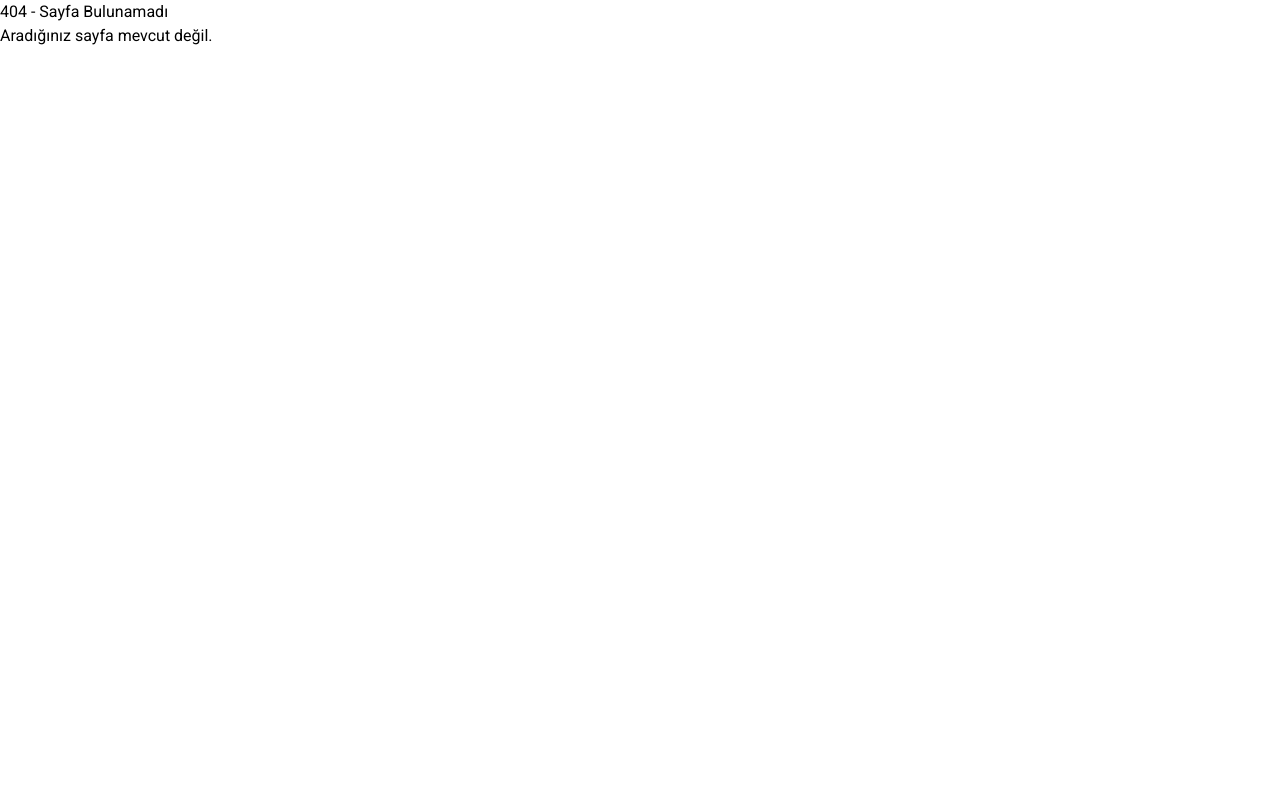
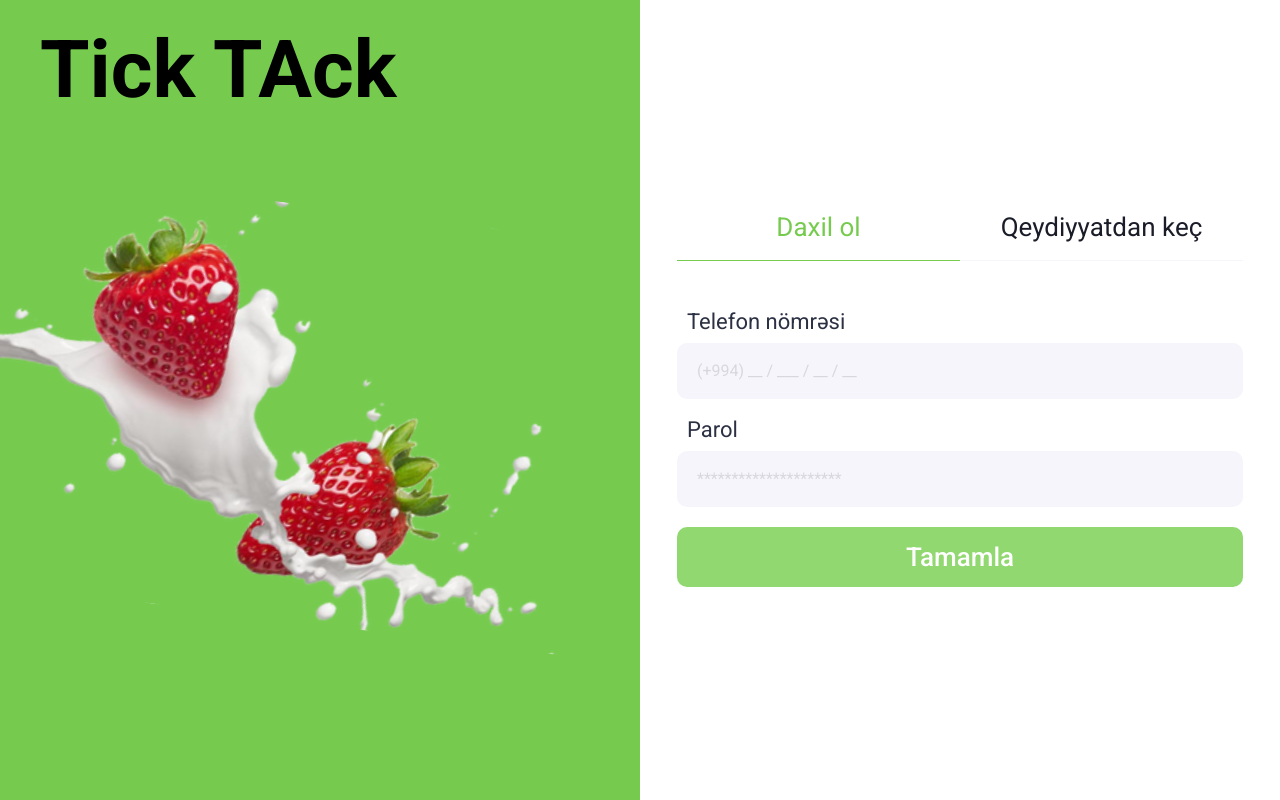
Before and after one commit to MahmudovSoltan/tick-tack-e-commers, a Next.js app: page /auth in a window 1280 px wide. Before the commit this address had no page. Built offline with nearby package versions, Linux system fonts and the light colour scheme.

Commit message:
add login and register page

```diff
--- /dev/null
+++ b/app/(auth)/auth/page.tsx
@@ -0,0 +1,14 @@
+import AuthLeft from '@/app/components/auth/AuthLeft'
+import '../css/auth.css'
+import AuthRight from '@/app/components/auth/AuthRight'
+
+const AuthPage = () => {
+  return (
+    <div className='flex'>
+      <AuthLeft/>
+      <AuthRight/>
+    </div>
+  )
+}
+
+export default AuthPage
--- /dev/null
+++ b/app/(auth)/css/auth.css
@@ -0,0 +1,77 @@
+.auth_left_container {
+  width: 50%;
+  height: 100vh;
+  background-image: url("../../assets/images/22dfe026465d36f83c8d1abce628fa92\ 1.svg");
+  background-position: center;
+  background-repeat: no-repeat;
+  background-size: contain;
+  background-color: #76cb4f;
+}
+.register_title {
+  font-weight: 800;
+  font-size: 80px;
+  line-height: 100%;
+  letter-spacing: 3%;
+  margin-left: 40px;
+  margin-top: 30px;
+}
+.auth_right_container {
+  width: 50%;
+  display: flex;
+  flex-direction: column;
+  justify-content: center;
+  align-items: center;
+}
+.auth_header_container {
+  display: flex;
+  align-items: center;
+  justify-content: center;
+  width: 100%;
+}
+.auth_header_container li {
+  width: 283px;
+  border-bottom: 1px solid #f6f5fb;
+  text-align: center;
+  padding-bottom: 20px;
+  font-weight: 400;
+  font-size: 26px;
+  line-height: 100%;
+  color: #1a1d28;
+  cursor: pointer;
+}
+.active {
+  color: #76cb4f !important;
+  border-bottom: 1px solid #76cb4f !important;
+}
+.form {
+  margin-top: 50px;
+  width: 100%;
+}
+label {
+  font-weight: 400;
+  font-size: 22px;
+  line-height: 100%;
+  color: #2b3043;
+  margin-bottom: 10px;
+  display: inline-block;
+  padding-left: 10px;
+}
+.form_input {
+  width: 100%;
+  background-color: #f6f5fb;
+  border-radius: 10px;
+  padding: 16px 20px;
+  color: #1a1d2845;
+  margin-bottom: 20px;
+}
+.submit_btn {
+  width: 100%;
+  background-color: #92d871;
+  padding: 17px;
+  border-radius: 10px;
+  cursor: pointer;
+  color: #ffff;
+  font-weight: 500;
+  font-size: 26px;
+  line-height: 100%;
+}
--- a/app/(auth)/page.tsx
+++ /dev/null
@@ -1,9 +0,0 @@
-import React from 'react'
-
-const AuthPage = () => {
-  return (
-    <div>AuthPage</div>
-  )
-}
-
-export default AuthPage
--- /dev/null
+++ b/app/components/auth/AuthLeft.tsx
@@ -0,0 +1,10 @@
+
+const AuthLeft = () => {
+  return (
+    <div className="auth_left_container">
+      <h1 className="register_title">Tick TAck</h1>
+    </div>
+  )
+}
+
+export default AuthLeft
--- /dev/null
+++ b/app/components/auth/AuthRIghtHeader.tsx
@@ -0,0 +1,25 @@
+import { log } from 'console'
+import { Dispatch, SetStateAction } from 'react'
+interface PropsType {
+    setTab: Dispatch<SetStateAction<number>>,
+    tab: number
+}
+
+const AuthRIghtHeader = ({ setTab, tab }: PropsType) => {
+    console.log(tab);
+
+    return (
+        <div>
+            <ul className="auth_header_container">
+                <li onClick={() => setTab(0)} className={tab == 0 ? "active" : ""}>
+                    Daxil ol
+                </li>
+                <li onClick={() => setTab(1)} className={tab == 1 ? "active" : ""}>
+                    Qeydiyyatdan keç
+                </li>
+            </ul>
+        </div>
+    )
+}
+
+export default AuthRIghtHeader
--- /dev/null
+++ b/app/components/auth/AuthRight.tsx
@@ -0,0 +1,23 @@
+'use client'
+
+import AuthRIghtHeader from "./AuthRIghtHeader"
+import Regitser from "./Regitser"
+import Login from './Lgoin'
+import { useState } from "react"
+const authTabs = [Login, Regitser]
+const AuthRight = () => {
+    const [tab, setTab] = useState<number>(0)
+    const Currenttab = authTabs[tab]
+
+    return (
+        <div className="auth_right_container">
+            <div>
+                <AuthRIghtHeader setTab={setTab} tab={tab} />
+                <Currenttab />
+
+            </div>
+        </div>
+    )
+}
+
+export default AuthRight
--- /dev/null
+++ b/app/components/auth/Lgoin.tsx
@@ -0,0 +1,28 @@
+
+const Lgoin = () => {
+    return (
+        <div>
+            <form className="form">
+                <div className="form_inputs">
+                    <label htmlFor="">
+                        Telefon nömrəsi
+                    </label>
+                    <div className="form_input">
+                        <input type="number" placeholder="(+994) __ / ___ / __ / __" />
+                    </div>
+                </div>
+                <div className="form_inputs">
+                    <label htmlFor="">
+                        Parol
+                    </label>
+                    <div className="form_input">
+                        <input type="password" placeholder="*********************" />
+                    </div>
+                </div>
+                <button type="submit" className="submit_btn">Tamamla</button>
+            </form>
+        </div>
+    )
+}
+
+export default Lgoin
--- /dev/null
+++ b/app/components/auth/Regitser.tsx
@@ -0,0 +1,39 @@
+
+
+
+const Regitser = () => {
+
+    return (
+        <div>
+            <form className="form">
+                <div className="form_inputs">
+                    <label htmlFor="">
+                        Ad
+                    </label>
+                    <div className="form_input">
+                        <input type="text" placeholder="Ad, Soyad" />
+                    </div>
+                </div>
+                <div className="form_inputs">
+                    <label htmlFor="">
+                        Telefon nömrəsi
+                    </label>
+                    <div className="form_input">
+                        <input type="number" placeholder="(+994) __ / ___ / __ / __" />
+                    </div>
+                </div>
+                <div className="form_inputs">
+                    <label htmlFor="">
+                        Parol
+                    </label>
+                    <div className="form_input">
+                        <input type="password" placeholder="*********************" />
+                    </div>
+                </div>
+                <button type="submit" className="submit_btn">Tamamla</button>
+            </form>
+        </div>
+    )
+}
+
+export default Regitser
--- a/app/components/basket/BasketTotalAmount.tsx
+++ b/app/components/basket/BasketTotalAmount.tsx
@@ -6,7 +6,7 @@ const BasketTotalAmount = () => {
                 Yekun məbləğ
             </p>
             <div className="basket_total_amount_content">
-                <div>
+                <div className="basket_amount">
                     <div>
                         <p>
                             Ümumi
@@ -27,14 +27,17 @@ const BasketTotalAmount = () => {
                 </div>
                 <div>
 
-                    <div>
+                    <div className="last_ammount">
                         <p>
                             Yekun məbləğ
                         </p>
                         <p>
-
+                            13,65 AZN
                         </p>
                     </div>
+                    <button className="order_btn">
+                        Sifarişi tamamla
+                    </button>
                 </div>
             </div>
         </div>
```
Also changed, not shown: app/(main)/basket/css/basket.css (+45 -0 lines), app/assets/images/22dfe026465d36f83c8d1abce628fa92 1.svg (added).
